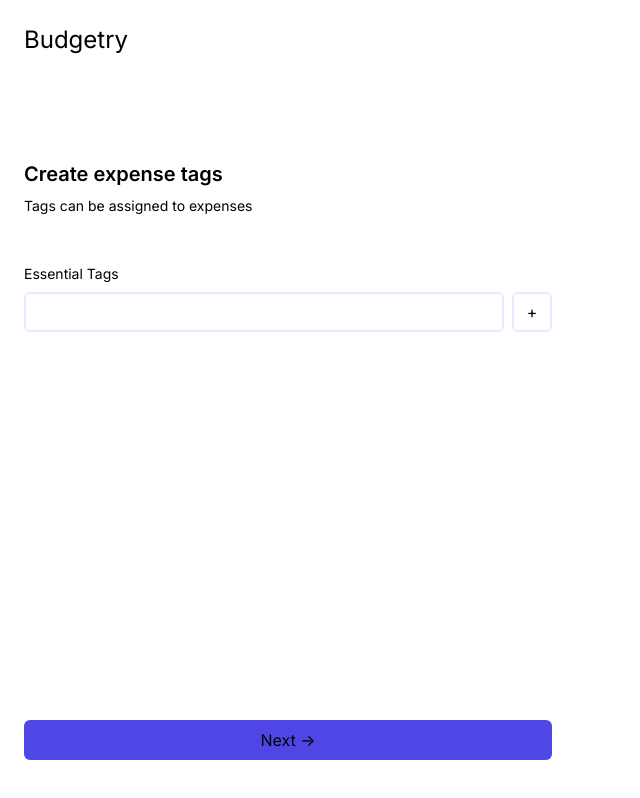
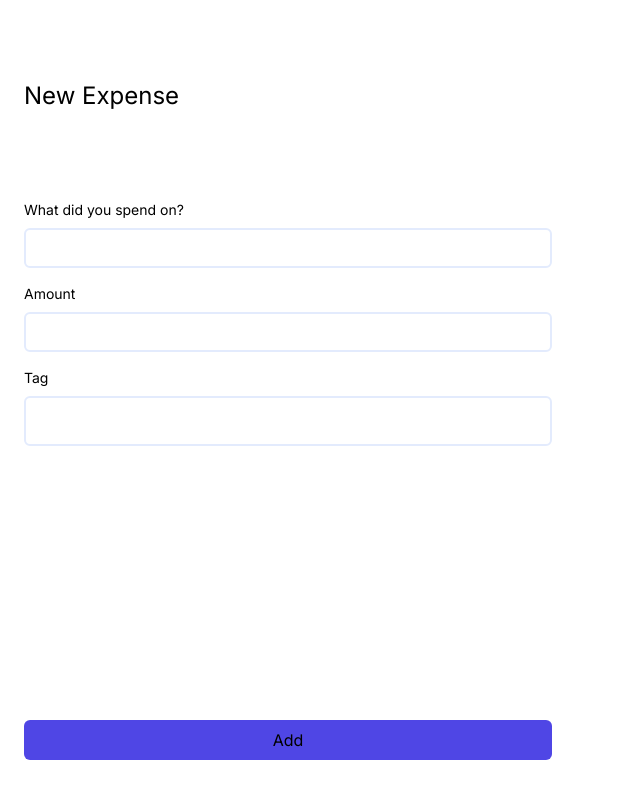
Before and after one commit to vijaynagavelu/budget-app, a Next.js app: page /tags in a window 1280 px wide. Shown: the whole page, without its empty margins (0-640 px from the left). Built offline with nearby package versions, Linux system fonts and the light colour scheme; no server answers; the database is empty.

Commit message:
add expense page created

```diff
--- a/src/app/api/tags/route.js
+++ b/src/app/api/tags/route.js
@@ -4,11 +4,11 @@ import { NextResponse } from 'next/server'
 const prisma = new PrismaClient()
 
 
-export async function GET() {
-    const users = await prisma.Expense_Tags.findMany()
-    const result = JSON.stringify(users);
-    return NextResponse.json({ result })
-}
+// export async function GET() {
+//     const users = await prisma.Expense_Tags.findMany()
+//     const result = JSON.stringify(users);
+//     return NextResponse.json({ result })
+// }
 
 export async function POST(req) {
     const data = await req.json();
--- a/src/app/tags/page.js
+++ b/src/app/tags/page.js
@@ -5,8 +5,9 @@ import { useEffect,useState,useCallback } from "react";
 
 export default function Home() {
 
-    const [input, setInput] = useState();
-    const [tags, setTags] = useState(null);
+    const [note,setNote] = useState(null);
+    const [amount,setAmount] = useState(null);
+    const [tag, setTag] = useState(null);
 
 
     async function postData(data) {
@@ -18,50 +19,54 @@ export default function Home() {
         console.log("Success:", result);
     }
 
-    const getData = useCallback(async() => {
-        const response = await fetch(`http://localhost:3000/api/tags`, {
-            method: "GET",
-           });
-       const result = await response.json();
-       const parsedResult  = JSON.parse(result.result);
-       setTags(parsedResult);
-       console.log("salary_resultt",parsedResult );
-    }, []);
+    // const getData = useCallback(async() => {
+    //     const response = await fetch(`http://localhost:3000/api/tags`, {
+    //         method: "GET",
+    //        });
+    //    const result = await response.json();
+    //    const parsedResult  = JSON.parse(result.result);
+    //    setTags(parsedResult);
+    //    console.log("salary_resultt",parsedResult );
+    // }, []);
 
 
-    useEffect(()=>{
-        getData();
-    },[getData]);
+    // useEffect(()=>{
+    //     getData();
+    // },[getData]);
 
     return (
-
         <main className="flex flex-col justify-ceter">
             <div className="flex   min-h-screen flex-col max-w-xl  px-6 pt-40 pb-4" >
-                <div className=" absolute  top-0 left-0 max-w-xl  text-2xl  pt-6 pl-6">
-                    Budgetry
-                </div>
-
-                <div className=" text-xl font-semibold  mb-2  w-100">
-                Create expense tags
-                </div>
-                <div className=" mb-2 text-sm">
-                Tags can be assigned to expenses
+                <div className=" absolute  top-0 left-0 max-w-xl  text-2xl  pt-20 pl-6">
+                    New Expense
                 </div>
 
                 <div className=" mb-2 pt-10  text-sm">
-                Essential Tags
+                What did you spend on?
                 </div>
 
-                <div className="flex mb-8 h-10 justify-between gap-2 ">
-                     <input type="text" onChange={(e) => {
-                        setInput(e.target.value)
-                    }} className='text-white grow bg-transparent border-2 border-[#E3EBFD] rounded-md text-base p-1 font-semibold' placeholder="" value={input} ></input>
-                     <button className='font-xl h-10 w-10 border-2 border-[#E3EBFD] rounded-md '>+</button>
+                <div className="flex mb-0 h-10">
+                     <input type="text" onChange={(e) => {setNote(e.target.value)}} className='text-white grow bg-transparent border-2 border-[#E3EBFD] rounded-md text-base p-1 font-semibold p-3' placeholder="" value={note} ></input>
+                </div>
+                <div className=" mb-2 pt-4  text-sm">Amount</div>
+
+                <div className="flex h-10">
+                     <input type="text" onChange={(e) => {setAmount(e.target.value)}} className='text-white grow bg-transparent border-2 border-[#E3EBFD] rounded-md text-base p-1 font-semibold p-3' placeholder="" value={amount} ></input>
+                </div>
+                <div className=" mb-2 pt-4  text-sm">Tag</div>
+
+                <div className="flex " onChange={(e) => {setTag(e.target.value)}} >
+                    <select className="text-white bg-transparent border-2 border-[#E3EBFD] text-base p-3 font-medium grow rounded-md">
+                        <option className="text-white bg-black" value="">--Please choose an option--</option>
+                        <option className="text-white bg-black" value="Non Essentials" >Non Essentials</option>
+                        <option className="text-white bg-black" value="Essentials" >Essentials</option>
+                        <option className="text-white bg-black" value="Savings">Savings</option>
+                    </select>
                 </div>
 
 
                 <div className="flex flex-col grow justify-end mb-6" >
-                   <button onClick={() => postData({"tag":input })}   className='py-2 bg-indigo-600 justify-end rounded-md'> Next -&gt;  </button>
+                   <button onClick={() => postData({"tag":input })}   className='py-2 bg-indigo-600 justify-end rounded-md'>Add </button>
                 </div>
 
             </div>
```
